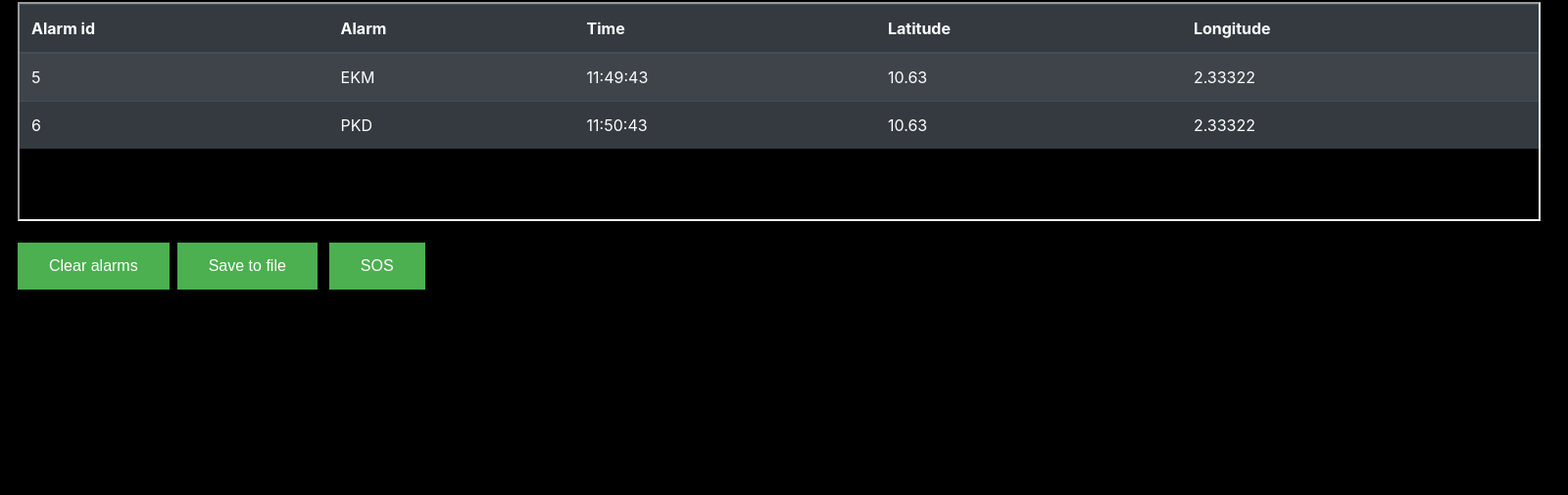
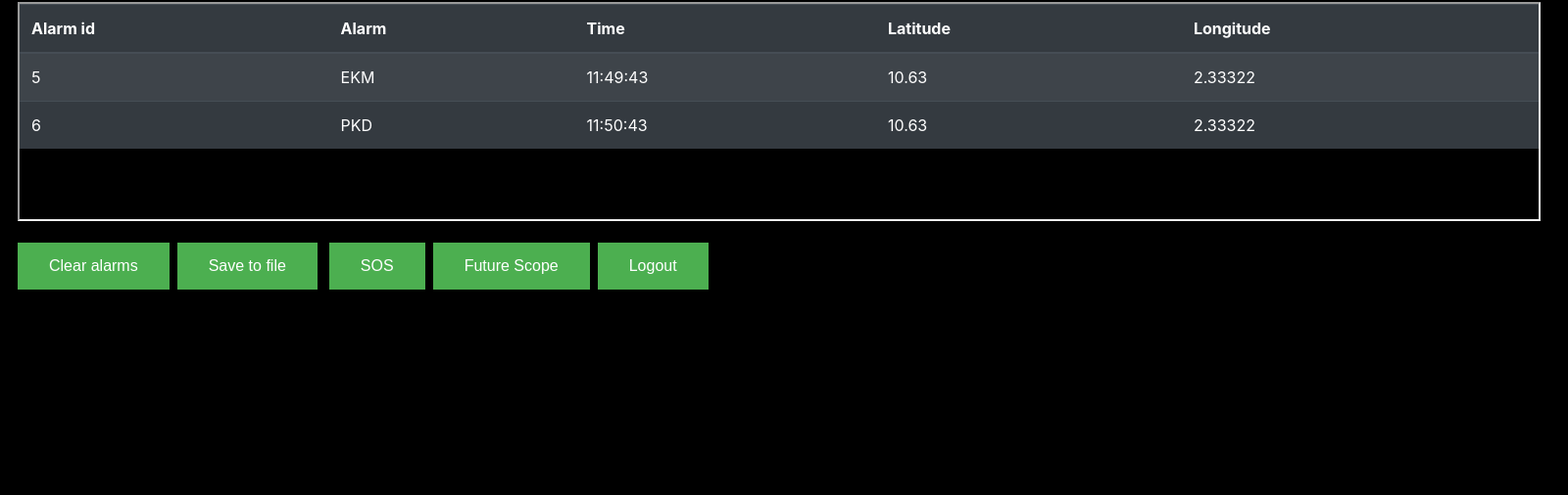
Before and after one commit to ramuz108/the_third_eye-app, a PHP site: page /main.php in a window 1600 px wide. Shown: the part 412-918 px from the top of the page at 98% size. Run offline with PHP 8.4, Linux system fonts and the light colour scheme; data comes from the database, SQL or seed files in the repository.

Commit message:
Update main.php

```diff
--- a/CONTROL_STATION_WEB/main.php
+++ b/CONTROL_STATION_WEB/main.php
@@ -1,3 +1,5 @@
+ <!--Author: Ramachandran A Dr.Gireeshan MG-->
+ <!--Main Page of the Control Station-->
 <!DOCTYPE html>
 <html>
   <head>
@@ -213,6 +215,14 @@ echo "<p style='color:red'>{$localIP}</p>"
  &nbsp;&nbsp;<input type="submit" class="btn btn-success" value ="Save to file" />
  &nbsp;&nbsp;<input type="button" onclick="gotosos()" class="btn btn-success" value ="SOS" />
  </form>
+ <!--Future scope page-->
+ <form action="http://localhost/future.php" method="post">
+ &nbsp;&nbsp;<input type="submit" class="btn btn-success" value ="Future Scope" />
+ </form>
+  <!--Logout to main page-->
+ <form action="http://localhost" method="post">
+ &nbsp;&nbsp;<input type="submit" class="btn btn-success" value ="Logout" />
+ </form>
 <!--go to sos page-->
  <script>
 function gotosos() {
```
